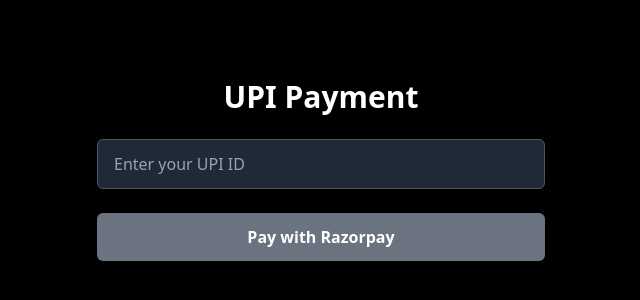
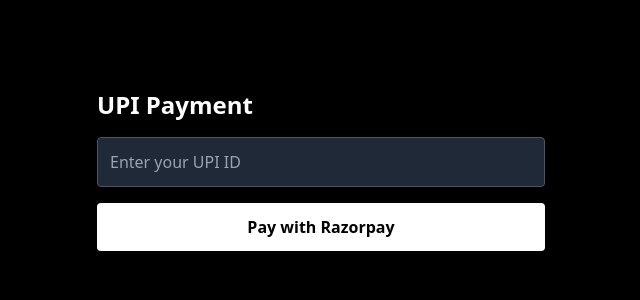
Before and after one commit to downhood/DOWNHOOD, a Next.js app: page /checkout/payment in a window 1280 px wide. Shown: the part 230-530 px from the top of the page, without its empty margins (319-959 px from the left). Built offline with nearby package versions, Linux system fonts and the light colour scheme.

Commit message:
Update page.tsx

```diff
--- a/app/checkout/payment/page.tsx
+++ b/app/checkout/payment/page.tsx
@@ -1,9 +1,7 @@
 'use client';
 
-import Link from 'next/link';
 import { useState } from 'react';
 
-// ✅ Razorpay script loader
 const loadRazorpayScript = () => {
   return new Promise((resolve) => {
     const script = document.createElement('script');
@@ -15,107 +13,98 @@
 };
 
 export default function PaymentPage() {
-  const [paymentMethod, setPaymentMethod] = useState('upi');
-  const [upiData, setUpiData] = useState({ upiId: '' });
-  const [showSuccess, setShowSuccess] = useState(false);
+  const [upiId, setUpiId] = useState('');
+  const [isProcessing, setIsProcessing] = useState(false);
+  const [paymentSuccess, setPaymentSuccess] = useState(false);
 
-  const isValidUpiId = (upiId: string) => {
-    const upiRegex = /^[a-zA-Z0-9._\-]{2,256}@[a-zA-Z]{2,64}$/;
-    return upiRegex.test(upiId);
-  };
+  const isValidUpi = (id: string) => /^[\w.-]+@[\w.-]+$/.test(id);
 
-  const isUpiFormValid = isValidUpiId(upiData.upiId);
-
-  const handleUpiInputChange = (e: React.ChangeEvent<HTMLInputElement>) => {
-    setUpiData({ ...upiData, [e.target.name]: e.target.value });
-  };
-
-  const handlePlaceOrder = async () => {
-    if (paymentMethod !== 'upi' || !isUpiFormValid) return;
+  const handlePay = async () => {
+    if (!isValidUpi(upiId)) {
+      alert('Please enter a valid UPI ID');
+      return;
+    }
 
     const res = await loadRazorpayScript();
     if (!res) {
-      alert('Razorpay SDK failed to load. Are you online?');
+      alert('Razorpay SDK failed to load');
       return;
     }
 
+    setIsProcessing(true);
+
     try {
-      const response = await fetch('/api/payment', {
+      const orderRes = await fetch('/api/payment', {
         method: 'POST',
         headers: { 'Content-Type': 'application/json' },
-        body: JSON.stringify({ amount: 3447 }),
+        body: JSON.stringify({ amount: 3447 }), // ₹3447
       });
 
-      const data = await response.json();
-      console.log('Fetched order ID:', data.orderId);
+      const data = await orderRes.json();
 
-      if (!data.orderId) {
-        alert('Order ID not found from server');
-        return;
-      }
+      if (!data.orderId) throw new Error('No order ID received');
 
       const options = {
-        key: process.env.NEXT_PUBLIC_RAZORPAY_KEY_ID,
-        amount: 344700,
+        key: process.env.NEXT_PUBLIC_RAZORPAY_KEY_ID!,
+        amount: 344700, // in paise
         currency: 'INR',
         name: 'REWA DOWNHOOD',
+        description: 'T-shirt Purchase',
         order_id: data.orderId,
         handler: function (response: any) {
-          console.log('Payment successful:', response);
-          setShowSuccess(true);
-          setTimeout(() => setShowSuccess(false), 3000);
+          console.log('Payment success:', response);
+          setPaymentSuccess(true);
         },
         prefill: {
           email: 'test@example.com',
           contact: '9999999999',
+          method: 'upi',
         },
-        method: {
-          upi: true,
-          card: false,
-          netbanking: false,
+        notes: {
+          upi_id: upiId,
         },
-        theme: {
-          color: '#121212',
-        },
+        theme: { color: '#121212' },
       };
 
       const rzp = new (window as any).Razorpay(options);
       rzp.open();
-    } catch (error: any) {
-      console.error('Payment error:', error);
-      alert('Payment failed: ' + error.message);
+    } catch (err: any) {
+      alert('Payment failed: ' + err.message);
+    } finally {
+      setIsProcessing(false);
     }
   };
 
-  // ✅ Render UPI Input + Button
+  if (paymentSuccess) {
+    return (
+      <div className="min-h-screen flex items-center justify-center text-white bg-black">
+        <div className="text-center">
+          <h1 className="text-3xl font-bold">Payment Successful ✅</h1>
+          <p className="mt-2">Thank you for your order.</p>
+        </div>
+      </div>
+    );
+  }
+
   return (
-    <div className="min-h-screen bg-black text-white flex flex-col items-center justify-center gap-6 px-6">
-      <h1 className="text-3xl font-bold">UPI Payment</h1>
-
-      <input
-        type="text"
-        name="upiId"
-        value={upiData.upiId}
-        onChange={handleUpiInputChange}
-        placeholder="Enter your UPI ID"
-        className="w-full max-w-md px-4 py-3 rounded-md bg-gray-800 text-white border border-gray-600 focus:outline-none"
-      />
-
-      <button
-        onClick={handlePlaceOrder}
-        disabled={!isUpiFormValid}
-        className={`w-full max-w-md py-3 rounded-md text-white font-semibold ${
-          isUpiFormValid ? 'bg-green-500 hover:bg-green-600' : 'bg-gray-500 cursor-not-allowed'
-        }`}
-      >
-        Pay with Razorpay
-      </button>
-
-      {showSuccess && (
-        <div className="text-green-400 font-semibold text-lg mt-4">
-          ✅ Payment Successful!
-        </div>
-      )}
+    <div className="min-h-screen flex items-center justify-center text-white bg-black p-4">
+      <div className="w-full max-w-md space-y-4">
+        <h1 className="text-2xl font-bold">UPI Payment</h1>
+        <input
+          type="text"
+          placeholder="Enter your UPI ID"
+          value={upiId}
+          onChange={(e) => setUpiId(e.target.value)}
+          className="w-full p-3 rounded bg-gray-800 border border-gray-600"
+        />
+        <button
+          onClick={handlePay}
+          disabled={isProcessing}
+          className="w-full py-3 bg-white text-black rounded hover:bg-gray-200 font-semibold"
+        >
+          {isProcessing ? 'Processing...' : 'Pay with Razorpay'}
+        </button>
+      </div>
     </div>
   );
 }
```
